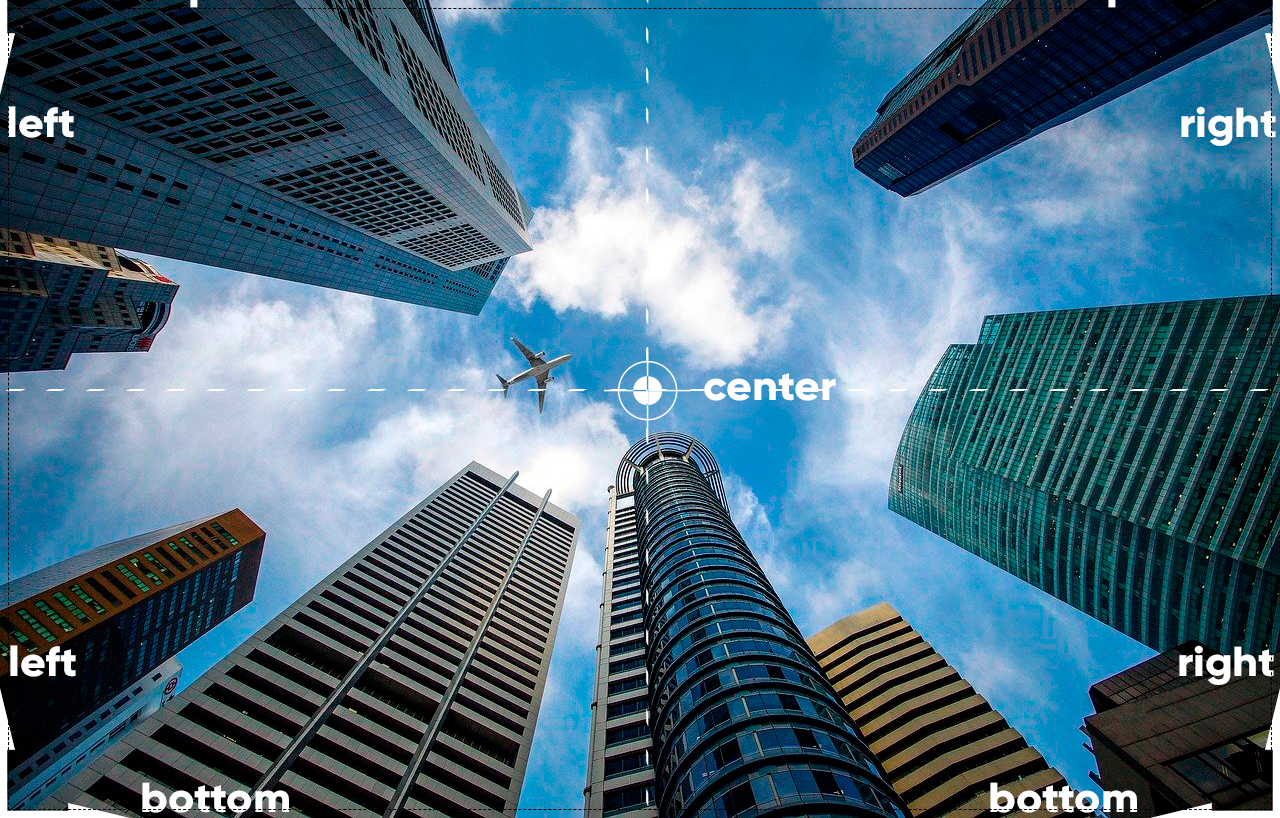
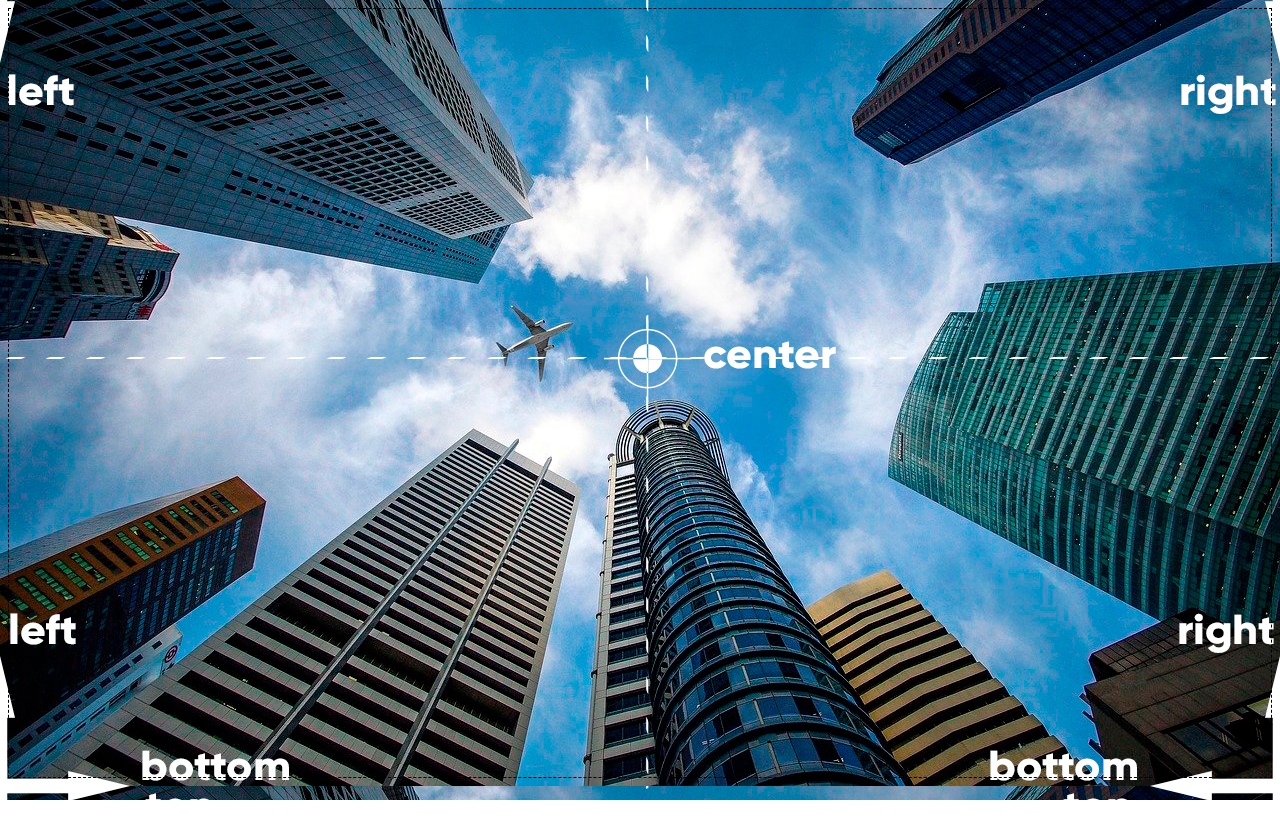
Before and after one commit to flaviobarbosadossantos/html-css, a plain HTML site: page exercicios/exercicio0023/fundo005.html in a window 1280 px wide. Drawn offline with Linux system fonts and the light colour scheme.

Commit message:
atualizaçao

```diff
--- a/exercicios/exercicio0023/fundo005.html
+++ b/exercicios/exercicio0023/fundo005.html
@@ -6,7 +6,7 @@
     <title>posicionamento</title>
     <style>
      body{
-        height: 100vh;
+        height: 96vh;
         border:1px dashed  black;
         background-image: url(imagens/wallpaper003.jpg);
         background-position:right bottom;
```
Also changed, not shown: exercicios/exercicio0023/fundo004.html (+1 -1 lines).
